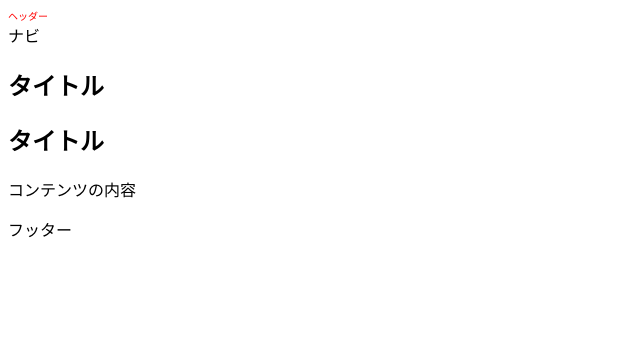
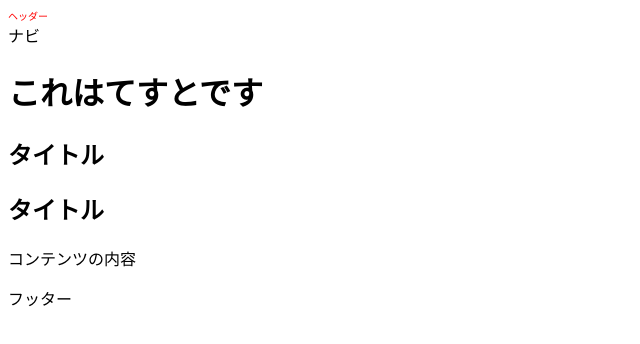
Before and after one commit to Kyohei-9841/lesson, a plain HTML site: page base/index.html in a window 1280 px wide. Shown: the whole page, without its empty margins (0-640 px from the left). Drawn offline with Linux system fonts and the light colour scheme.

Commit message:
コメント

```diff
--- a/base/index.html
+++ b/base/index.html
@@ -13,6 +13,9 @@
         <header class="test" style="font-size: 10px;">ヘッダー</header>
         <nav>ナビ</nav>
         <!----- ヘッダー END ----->
+
+
+		<h1>これはてすとです</h1>
 
         <!----- メインコンテンツ ----->
         <article>
```
